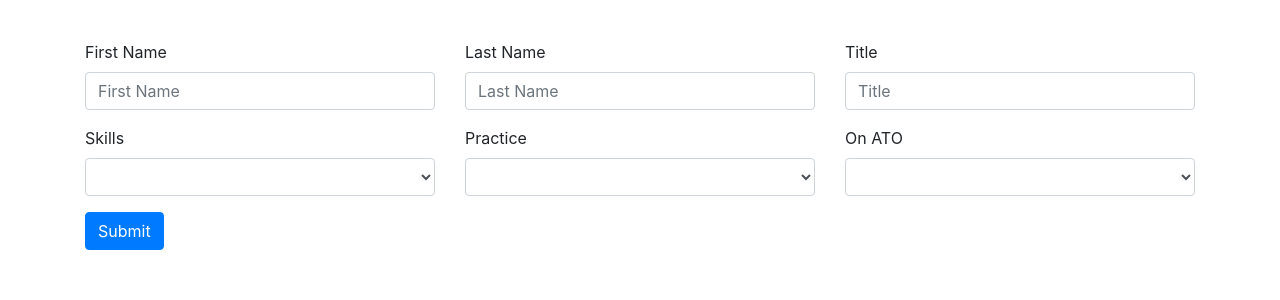
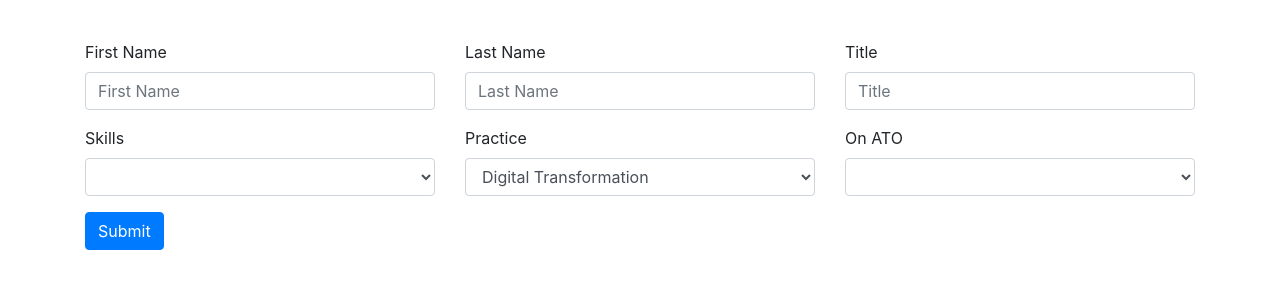
Before and after one commit to sogetiprofileteam/profile, an Angular app in the folder ui/: page /add in a window 1280 px wide. Shown: the top 300 px of the page. Built offline with nearby package versions, Linux system fonts and the light colour scheme.

Commit message:
moved practices to a service

```diff
--- a/ui/src/app/app/app.module.ts
+++ b/ui/src/app/app/app.module.ts
@@ -9,6 +9,7 @@ import { ProfileAddModule } from '../profile/profile-add/profile-add.module';
 import { ProfileModule } from '../profile/profile.module';
 import { SearchModule } from '../search/search.module';
 import { PageNotFoundComponent } from './not-found.component';
+import { SharedModule } from '../shared/shared.module';
 
 @NgModule({
   declarations: [
@@ -22,6 +23,7 @@ import { PageNotFoundComponent } from './not-found.component';
     ProfileAddModule,
     SearchModule,
     ProfileModule,
+    SharedModule
   ],
   providers: [],
   bootstrap: [AppComponent]
--- a/ui/src/app/profile/profile-add/profile-add.component.html
+++ b/ui/src/app/profile/profile-add/profile-add.component.html
@@ -43,11 +43,7 @@
           <select class="form-control"
                   id="profilePractice"
                   [(ngModel)]="profile.practice" name="practice">
-            <option value="act">ACT</option>
-            <option value="analytics">BI & Analytics</option>
-            <option value="cloud">Cloud</option>
-            <option value="testing">Testing</option>
-            <option value="dt">DT</option>
+            <option *ngFor="let practice of practices" value="practice">{{practice}}</option>
           </select>
         </div>
         <div class="col-12 col-md-6 col-lg-4 form-group">
--- a/ui/src/app/profile/profile-add/profile-add.component.ts
+++ b/ui/src/app/profile/profile-add/profile-add.component.ts
@@ -2,6 +2,7 @@ import { Component, OnInit } from '@angular/core';
 
 import { Profile } from '../../models/profile';
 import { ProfileAddService } from './profile-add.service';
+import { PracticeService } from '../../shared/services/practice.service';
 
 @Component({
   selector: 'app-portfolio-add',
@@ -10,11 +11,13 @@ import { ProfileAddService } from './profile-add.service';
 })
 export class ProfileAddComponent implements OnInit {
 
-  profile: Profile = new Profile();
+  public practices: string[];
+  public profile: Profile = new Profile();
 
-  constructor(private service: ProfileAddService) { }
+  constructor(private service: ProfileAddService, private practiceService: PracticeService) { }
 
-  ngOnInit() {
+  async ngOnInit() {
+    this.practices = await this.practiceService.get().toPromise();
   }
 
   onSubmit() {
--- /dev/null
+++ b/ui/src/app/shared/services/practice.service.ts
@@ -0,0 +1,15 @@
+import { Injectable } from '@angular/core';
+import { Observable } from 'rxjs/Observable';
+import 'rxjs/add/observable/of';
+
+@Injectable()
+export class PracticeService {
+  private readonly practices = [
+    'Digital Transformation',
+    'Application and Clout Technologies',
+    'Test'
+  ];
+  public get(): Observable<string[]> {
+    return Observable.of(this.practices);
+  }
+}
```
Also changed, not shown: ui/src/app/shared/shared.module.ts (added, +9 -0 lines).
